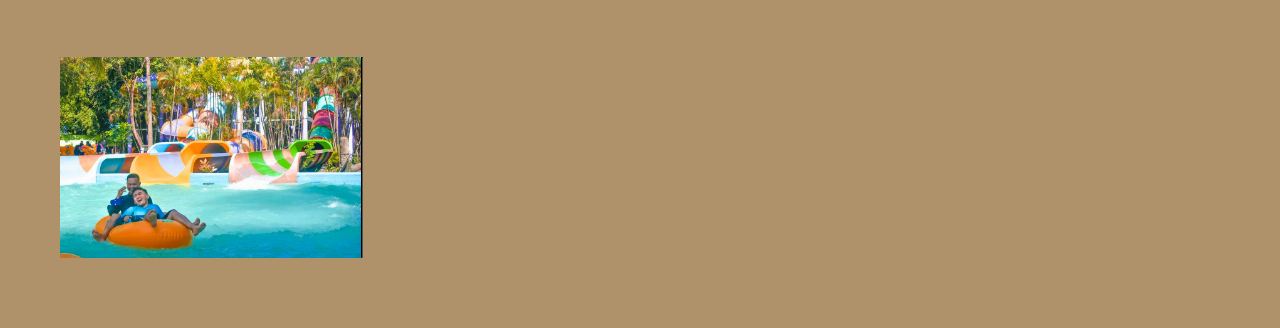
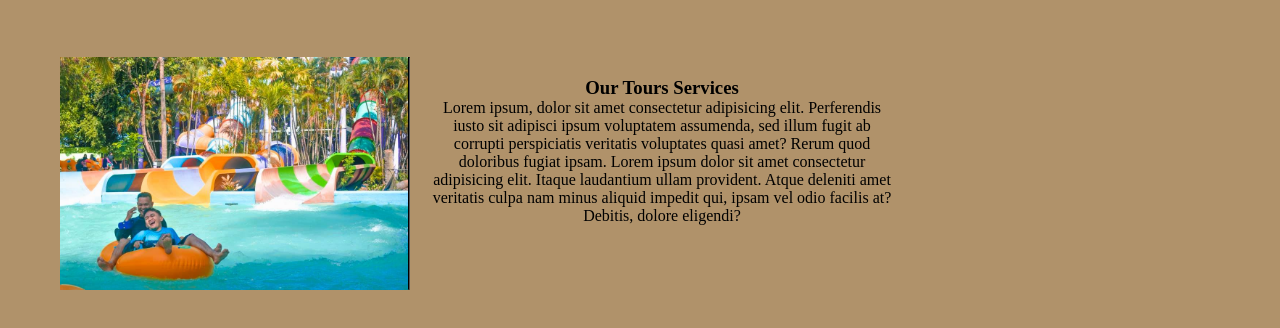
Before and after one commit to pandabear1313/Hotel-Website, a plain HTML site: page public/Tours.html in a window 1280 px wide. Shown: the part 432-760 px from the top of the page. Drawn offline with Linux system fonts and the light colour scheme.

Commit message:
Edting text

```diff
--- a/public/Tours.html
+++ b/public/Tours.html
@@ -1,12 +1,14 @@
 <!DOCTYPE html>
 <html lang="en">
+
 <head>
     <meta charset="UTF-8">
     <meta name="viewport" content="width=device-width, initial-scale=1.0">
     <title>Tours</title>
     <link rel="icon" type="image/x-icon" href="/Images/favicon-16x16.png">
     <link rel="stylesheet" href="../CSS/style.css">
-    <body link="black" alink="white" vlink="black"></body>
+
+<body link="black" alink="white" vlink="black"></body>
 </head>
 
 <body>
@@ -26,9 +28,21 @@
             </tr>
         </table>
 
-       <div class="wapper side-align">
-        <img src="/Images/picture.jpg" alt="Our tour services"> <hr>
-        <div class="text"></div>
-       </div>
+        <div class="wapper side-align">
+            <img src="/Images/picture.jpg" alt="Our tour services">
+            <hr>
+            <div class="text">
+
+                <h3>Our Tours Services</h3>
+                <p>
+                    Lorem ipsum, dolor sit amet consectetur adipisicing elit. Perferendis iusto sit adipisci ipsum
+                    voluptatem assumenda, sed illum fugit ab corrupti perspiciatis veritatis voluptates quasi amet?
+                    Rerum quod doloribus fugiat ipsam. Lorem ipsum dolor sit amet consectetur adipisicing elit. Itaque
+                    laudantium ullam provident. Atque deleniti amet veritatis culpa nam minus aliquid impedit qui, ipsam
+                    vel odio facilis at? Debitis, dolore eligendi?
+                </p>
+            </div>
+        </div>
 </body>
+
 </html>
```
